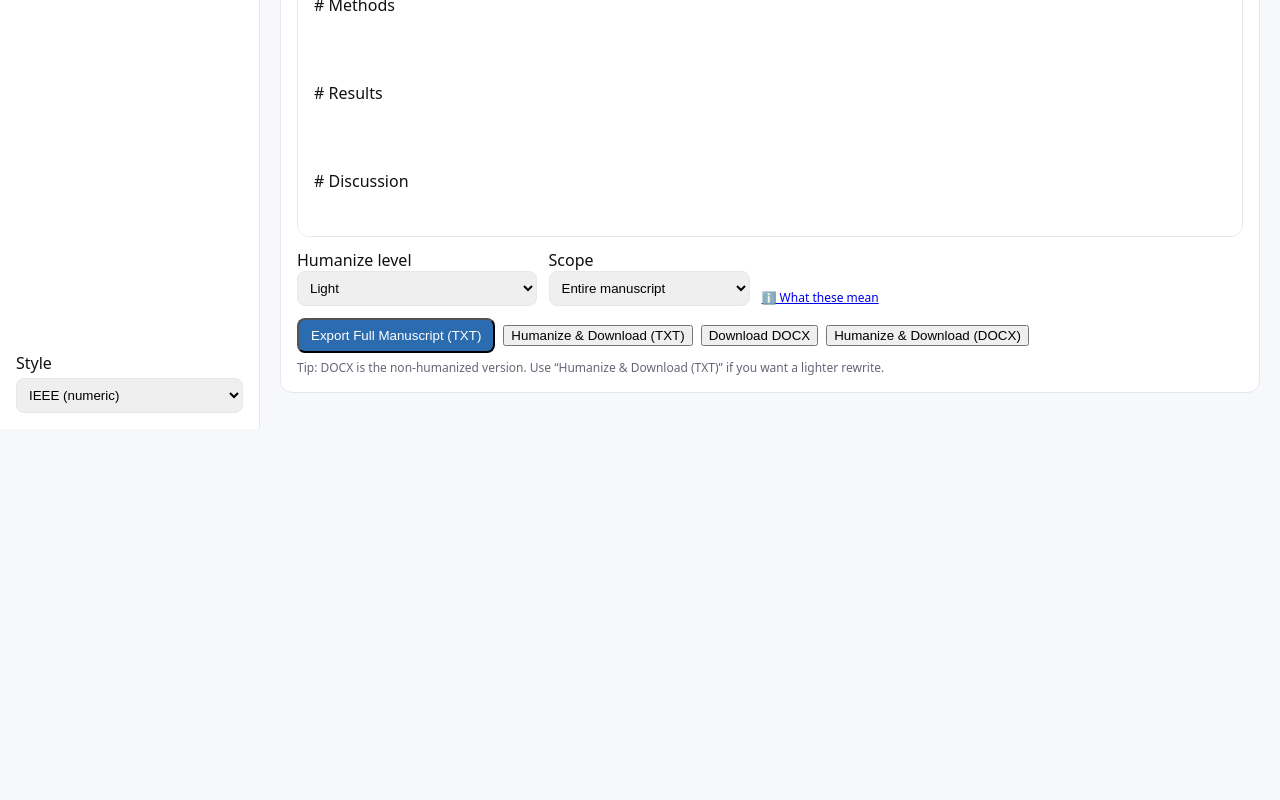
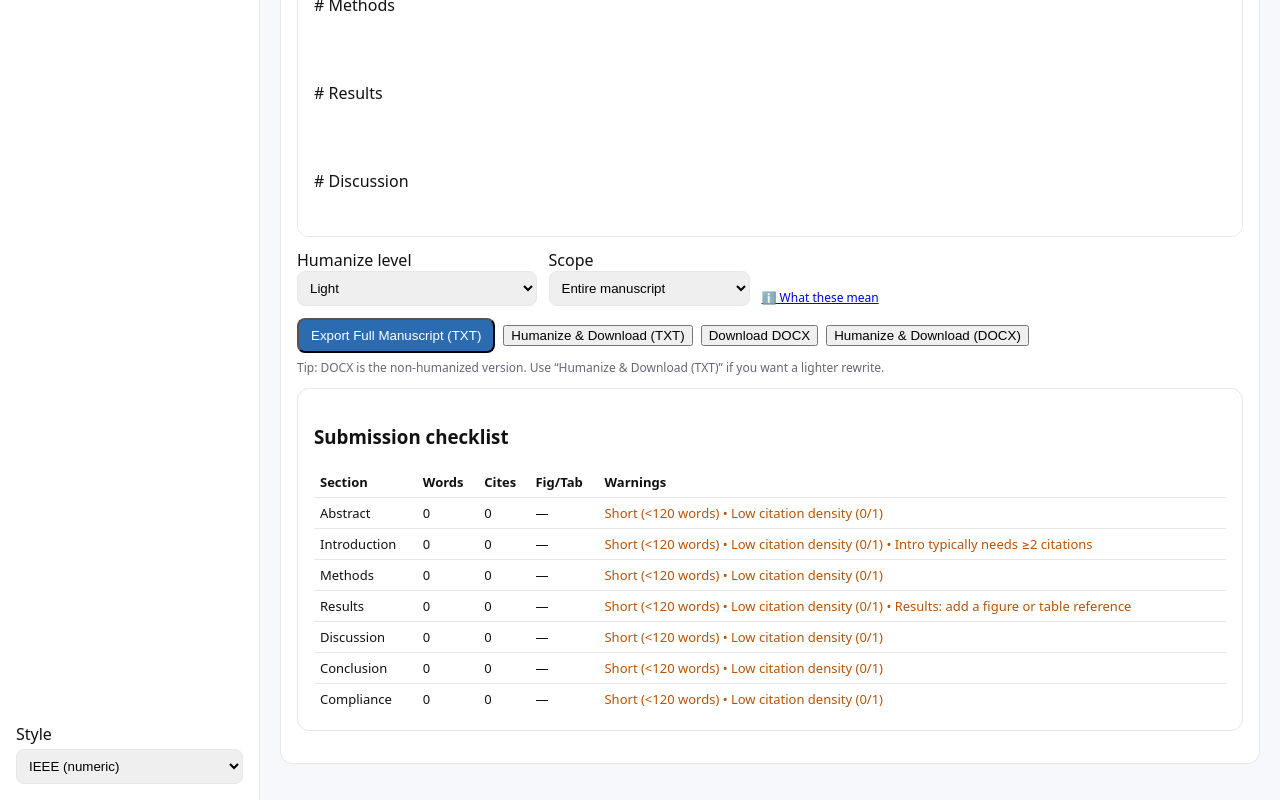
Before and after one commit to Zux12/JournalAI, a React (Vite) app: page /preview in a window 1280 px wide. Shown: the part 477-1277 px from the top of the page. Before the commit the page ends 906 px from the top, so only its background shows below. Built offline with nearby package versions, Linux system fonts and the light colour scheme.

Commit message:
Update Preview.jsx

```diff
--- a/src/features/preview/Preview.jsx
+++ b/src/features/preview/Preview.jsx
@@ -21,6 +21,34 @@ export default function Preview(){
   const [humanizeLevel, setHumanizeLevel] = React.useState('light'); // 'proofread'|'light'|'medium'|'heavy'|'extreme'|'ultra'
 const [scope, setScope] = React.useState('entire');                // 'entire'|'selected'|'abstract'|'intro-discussion'|'conclusion'
 const [scopeSelected, setScopeSelected] = React.useState([]);       // section IDs when 'selected'
+
+// Restore last-used preferences on load
+React.useEffect(()=>{
+  try{
+    const raw = localStorage.getItem('journalai.prefs');
+    if (!raw) return;
+    const p = JSON.parse(raw);
+    if (p.humanizeLevel) setHumanizeLevel(p.humanizeLevel);
+    if (p.scope) setScope(p.scope);
+    if (Array.isArray(p.scopeSelected)) setScopeSelected(p.scopeSelected);
+    if (typeof p.useCSL === 'boolean') setUseCSL(p.useCSL);
+    if (typeof p.renumber === 'boolean') setRenumber(p.renumber);
+  }catch{}
+  // eslint-disable-next-line react-hooks/exhaustive-deps
+}, []);
+
+// Persist preferences when they change
+React.useEffect(()=>{
+  const data = {
+    humanizeLevel,
+    scope,
+    scopeSelected,
+    useCSL,
+    renumber
+  };
+  try{ localStorage.setItem('journalai.prefs', JSON.stringify(data)); }catch{}
+}, [humanizeLevel, scope, scopeSelected, useCSL, renumber]);
+
 
 const [hmOpen, setHmOpen] = React.useState(false);
 const [hmForDocx, setHmForDocx] = React.useState(false);
@@ -483,6 +511,40 @@ async function retryFailedDocx(){
   return hmDetails.filter(d => d.status === 'fallback').map(d => d.name);
 }
 
+// --- Submission checklist helpers (place above the "async preview text" state) ---
+function checklistForSection(name, text, level='light'){
+  const t = String(text || '');
+  const words = t.trim() ? t.trim().split(/\s+/).length : 0;
+  const sentences = (t.match(/[.!?](\s|$)/g) || []).length;
+  const cites = ((t.match(/\[(?:\d+(?:–\d+)?(?:,\s*\d+(?:–\d+)?)*)\]/g) || []).length)
+              + ((t.match(/\([^)]+\d{4}[a-z]?(?:;[^)]*\d{4}[a-z]?)*\)/g) || []).length);
+  const hasFig = /\{fig:|Figure\s+\d/.test(t);
+  const hasTab = /\{tab:|Table\s+\d/.test(t);
+
+  // expected citations per ~150 words, by level
+  const per150 = { proofread:0.4, light:0.7, medium:1.2, heavy:1.6, extreme:2.1, ultra:2.4 }[String(level).toLowerCase()] ?? 0.7;
+  const expected = Math.max(1, Math.round((words/150) * per150));
+
+  const warnings = [];
+  if (words < 120) warnings.push('Short (<120 words)');
+  if (cites < expected) warnings.push(`Low citation density (${cites}/${expected})`);
+  if (/^introduction$/i.test(name) && cites < 2) warnings.push('Intro typically needs ≥2 citations');
+  if (/results/i.test(name) && !(hasFig || hasTab)) warnings.push('Results: add a figure or table reference');
+
+  return { words, sentences, cites, hasFig, hasTab, warnings };
+}
+
+function buildChecklistData(){
+  // use current drafts shown in Preview
+  const rows = [];
+  for (const s of order.filter(x=>!x.skipped && x.id!=='refs')) {
+    const txt = project.sections[s.id]?.draft || '';
+    rows.push({ section: s.name, ...checklistForSection(s.name, txt, humanizeLevel) });
+  }
+  return rows;
+}
+
+
 
   // async preview text
   const [preview, setPreview] = React.useState('');
@@ -585,6 +647,38 @@ async function retryFailedDocx(){
   Tip: DOCX is the non-humanized version. Use “Humanize & Download (TXT)” if you want a lighter rewrite.
 </div>
 
+{/* Submission checklist */}
+<div className="card" style={{marginTop:12}}>
+  <h3>Submission checklist</h3>
+  <div style={{overflowX:'auto'}}>
+    <table style={{width:'100%', borderCollapse:'collapse', fontSize:13}}>
+      <thead>
+        <tr style={{textAlign:'left'}}>
+          <th style={{padding:'6px'}}>Section</th>
+          <th style={{padding:'6px'}}>Words</th>
+          <th style={{padding:'6px'}}>Cites</th>
+          <th style={{padding:'6px'}}>Fig/Tab</th>
+          <th style={{padding:'6px'}}>Warnings</th>
+        </tr>
+      </thead>
+      <tbody>
+        {buildChecklistData().map((r,i)=>(
+          <tr key={i} style={{borderTop:'1px solid #e5e7eb'}}>
+            <td style={{padding:'6px'}}>{r.section}</td>
+            <td style={{padding:'6px'}}>{r.words}</td>
+            <td style={{padding:'6px'}}>{r.cites}</td>
+            <td style={{padding:'6px'}}>{(r.hasFig?'Fig ':'')+(r.hasTab?'Tab':'') || '—'}</td>
+            <td style={{padding:'6px', color:r.warnings.length? '#b45309':'#2563eb'}}>
+              {r.warnings.length ? r.warnings.join(' • ') : 'Looks good'}
+            </td>
+          </tr>
+        ))}
+      </tbody>
+    </table>
+  </div>
+</div>
+
+
 {hmOpen && (
   <div style={{
     position:'fixed', inset:0, background:'rgba(0,0,0,0.35)',
```
